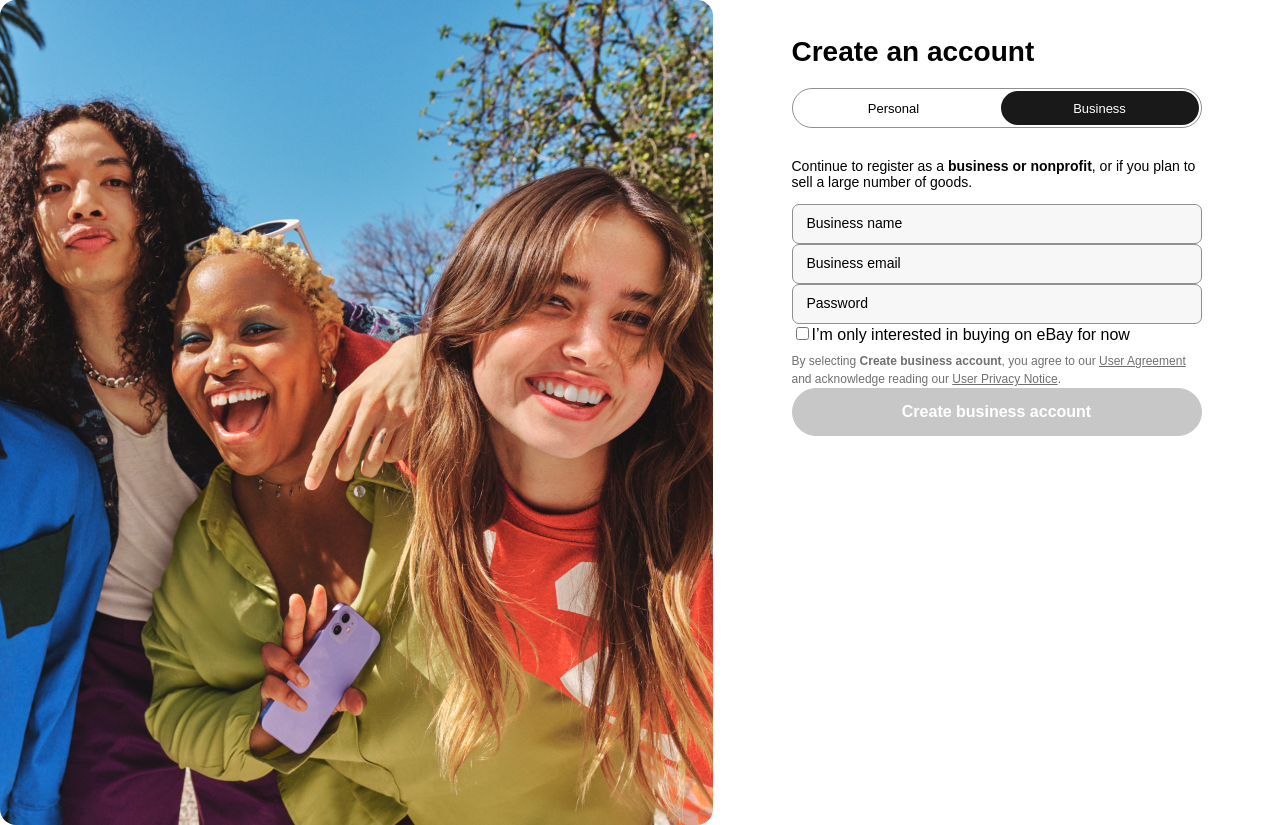
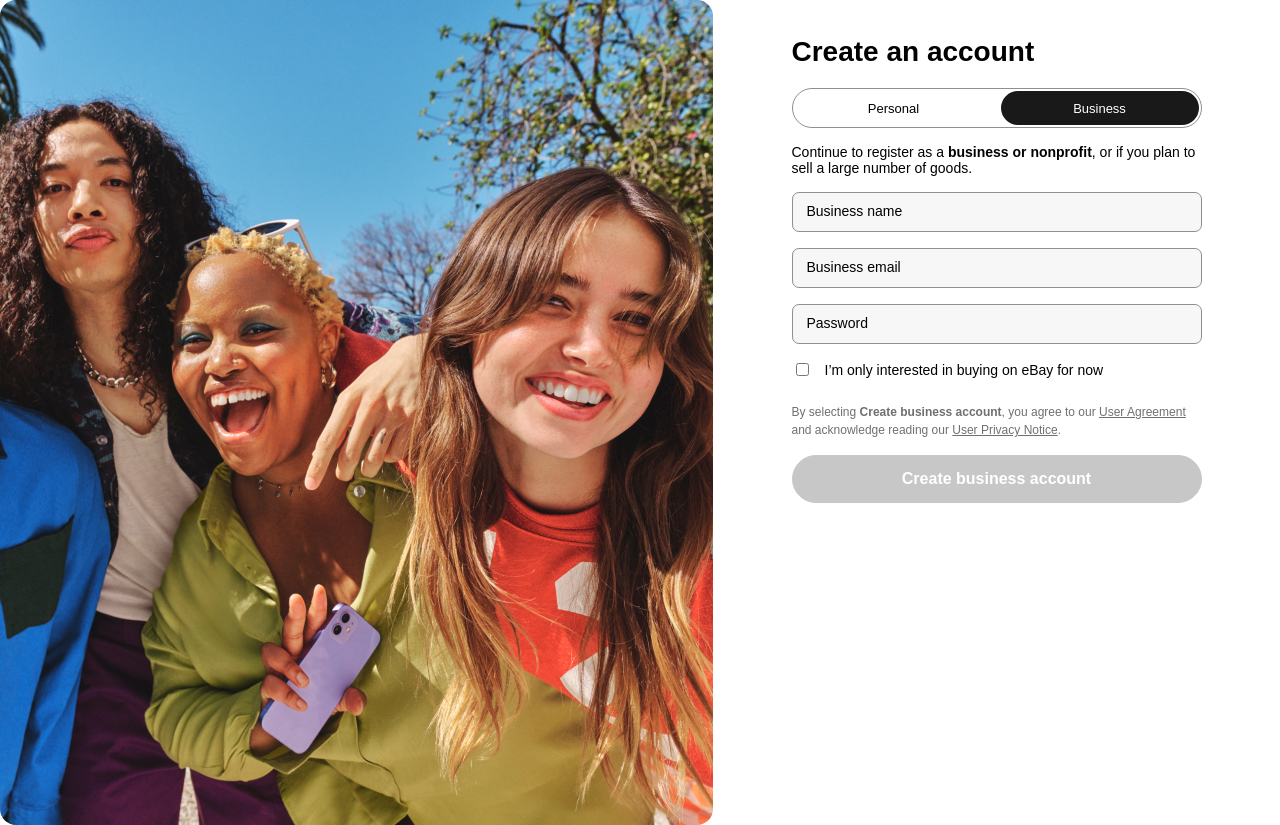
Before and after one commit to cybodt/login-form-ebay, a React (Vite) app: page /createaccount in a window 1280 px wide. Both pictures are taken after a click on the button "Business". Built offline with nearby package versions, Linux system fonts and the light colour scheme; a web font is replaced by a local one.

Commit message:
share code on github

```diff
--- a/src/components/SignUpPersonalAndBusiness.css
+++ b/src/components/SignUpPersonalAndBusiness.css
@@ -1,4 +1,5 @@
-.sign-up-personal__form {
+.sign-up-personal__form,
+.sign-up-business__form {
   width: 410px;
   display: grid;
   grid-template-columns: 48% 48%;
@@ -8,12 +9,6 @@
   justify-content: space-between;
 }
 
-.sign-up-business__form {
-  width: 410px;
-  display: grid;
-  grid-template-rows: auto;
-}
-
 .sign-up-business__description {
   grid-column: 1 / span 2;
   font-family: 'Market-Sans', 'Market-Sans2', Arial, Helvetica, sans-serif;
@@ -21,8 +16,20 @@
   /* to add more properties */
 }
 
+.sign-up-business__description>p {
+  margin: 0;
+}
+
 .sign-up-business__checkbox-wrapper {
   grid-column: 1 / span 2;
+  display: flex;
+  align-items: center;
+}
+
+.sign-up-business__checkbox-label {
+  margin-left: 13px;
+  font-family: 'Market-Sans', 'Market-Sans2', Arial, Helvetica, sans-serif;
+  font-size: 0.875rem;
 }
 
 .sign-up__agreement-and-notice {
```
